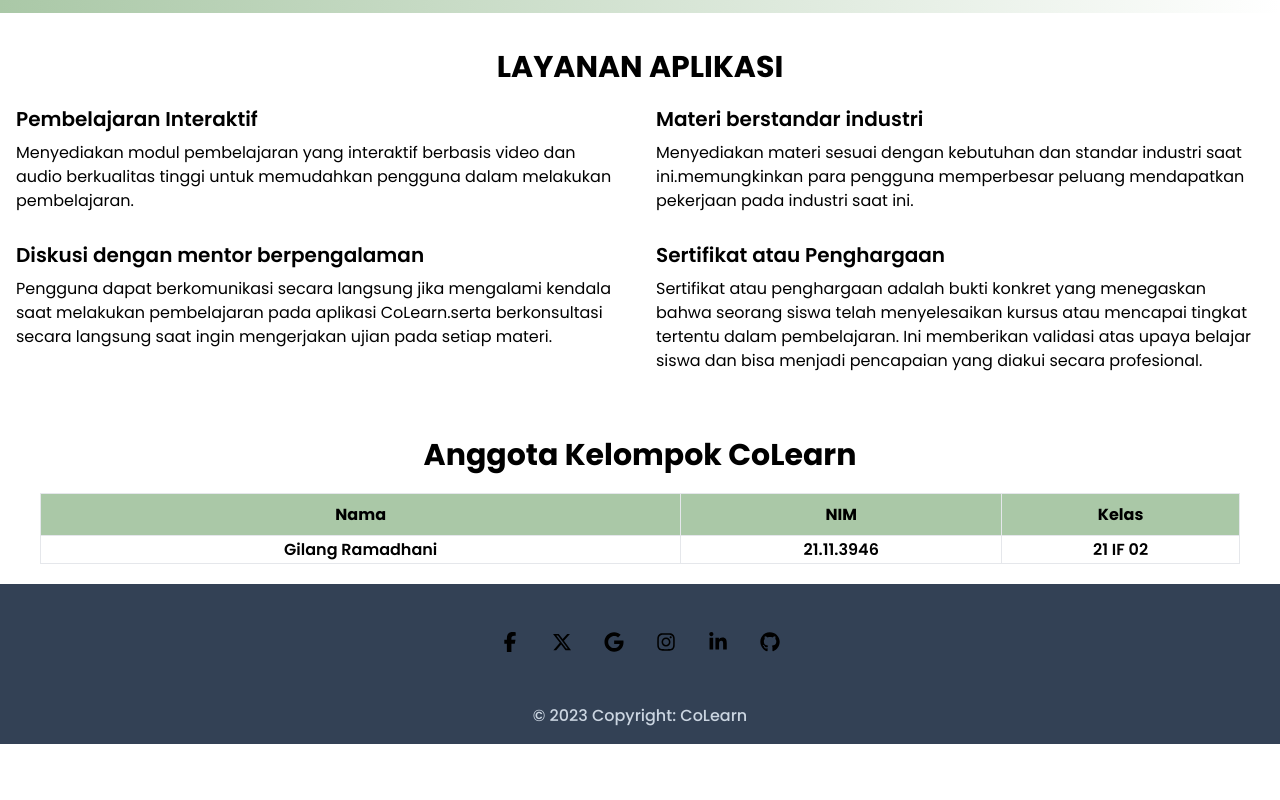
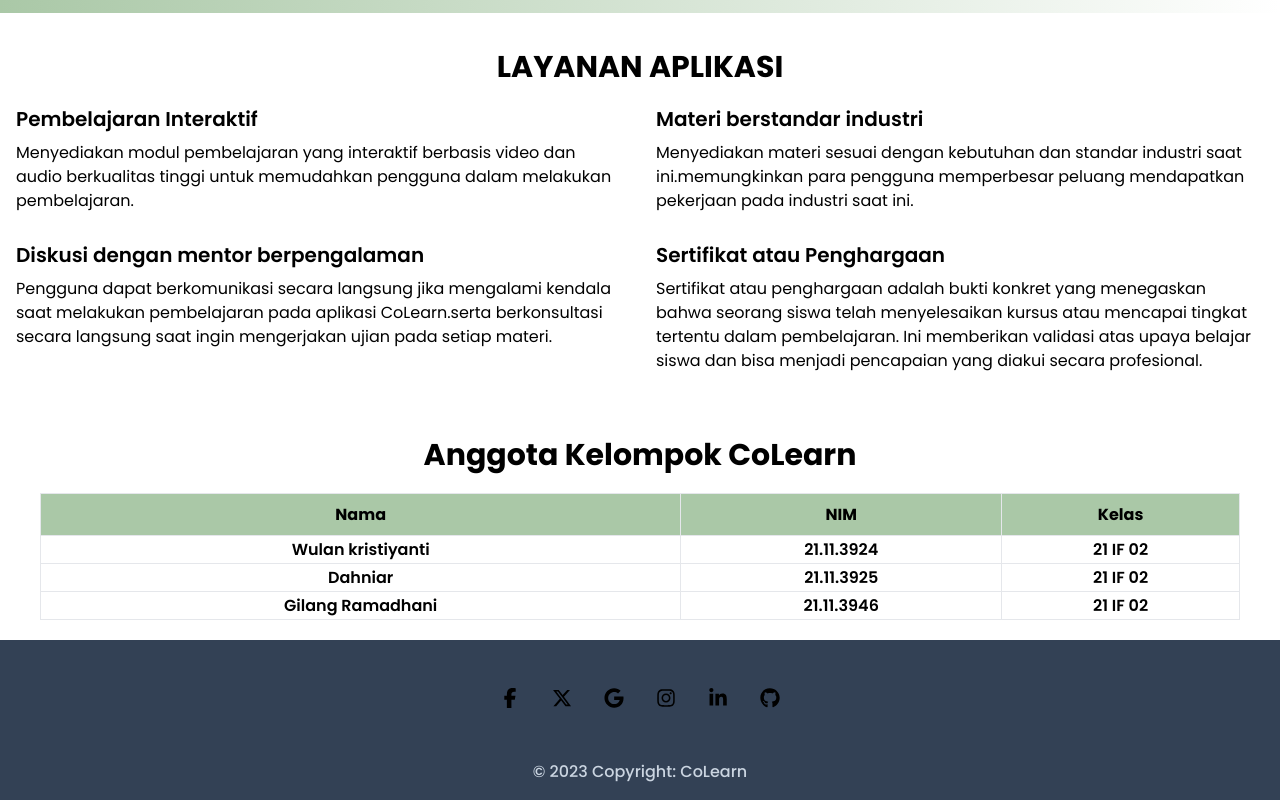
Before and after one commit to HaikalRFadhilahh/colearn, a website: page index.html in a window 1280 px wide. Shown: the part 787-1587 px from the top of the page. Before the commit the page ends 1531 px from the top, so only its background shows below. Drawn offline with Linux system fonts and the light colour scheme.

Commit message:
feat: anggota kelompok

```diff
--- a/index.html
+++ b/index.html
@@ -169,6 +169,16 @@
         </thead>
         <tbody class="font-semibold">
           <tr>
+            <td class="border">Wulan kristiyanti</td>
+            <td class="border">21.11.3924</td>
+            <td class="border">21 IF 02</td>
+          </tr>
+          <tr>
+            <td class="border">Dahniar</td>
+            <td class="border">21.11.3925</td>
+            <td class="border">21 IF 02</td>
+          </tr>
+          <tr>
             <td class="border">Gilang Ramadhani</td>
             <td class="border">21.11.3946</td>
             <td class="border">21 IF 02</td>
```
